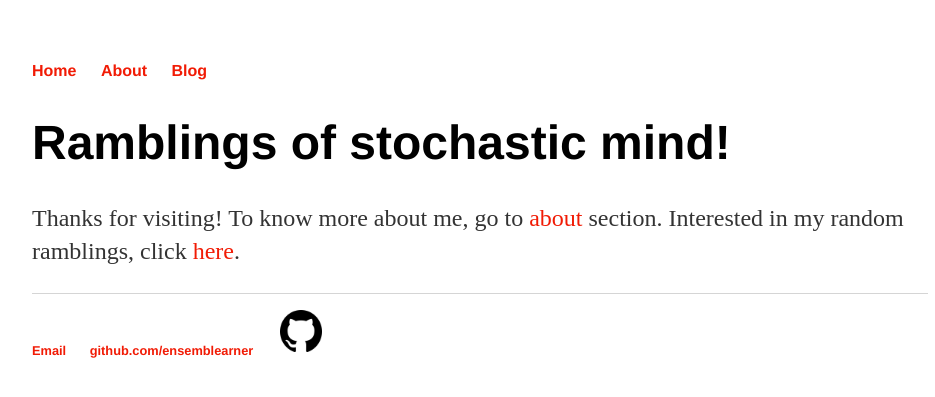
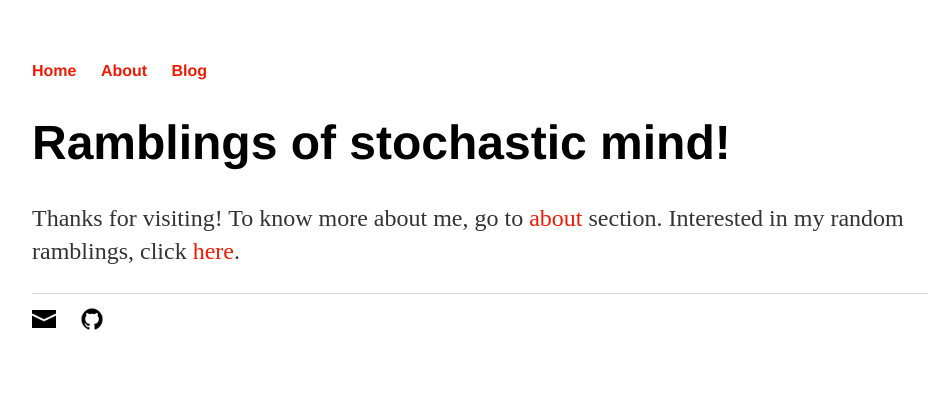
Before and after one commit to ensemblearner/ensemblearner.github.io, a Jekyll site: the page built from index.html, in a window 1280 px wide. Shown: the top 397 px of the page, without its empty margins (160-1095 px from the left). Built offline with Jekyll 4.4.1, drawn with Linux system fonts in a browser that asks for light colours.

Commit message:
fix email icon

```diff
--- a/_layouts/default.html
+++ b/_layouts/default.html
@@ -33,13 +33,11 @@
 
   <footer>
    <ul>
-   <li><a href="mailto:mohit1007@gmail.com" target="_blank">Email</a></li>
-   <li><a href="https://github.com/ensemblearner" target="_blank">github.com/ensemblearner
+   <li><a href="mailto:mohit1007@gmail.com" target="_blank"> <img src="https://raw.githubusercontent.com/ensemblearner/ensemblearner.github.io/master/assets/android-mail.png"  style="width:24px;height:24px;"></a></li>
 
-   </a></li>
    <li>
      <a href="https://github.com/ensemblearner" target="_blank">
-  <img src="https://raw.githubusercontent.com/ensemblearner/ensemblearner.github.io/master/assets/social-github.png"  style="width:48px;height:48px;">
+  <img src="https://raw.githubusercontent.com/ensemblearner/ensemblearner.github.io/master/assets/social-github.png"  style="width:24px;height:24px;">
 </a>
    </li>
    </ul>
```
Also changed, not shown: assets/android-mail.png (added).
